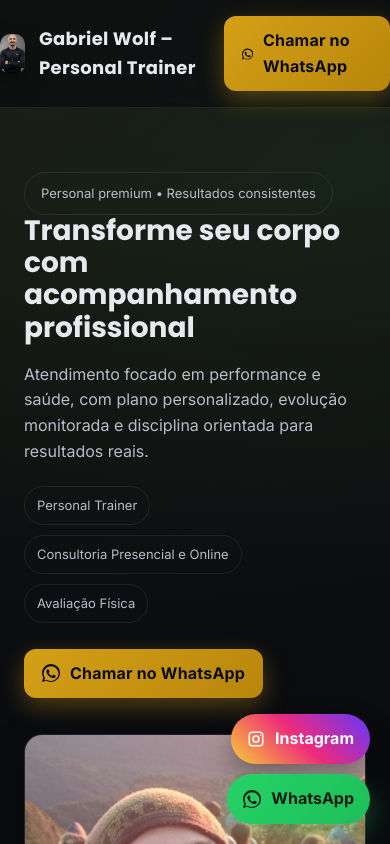
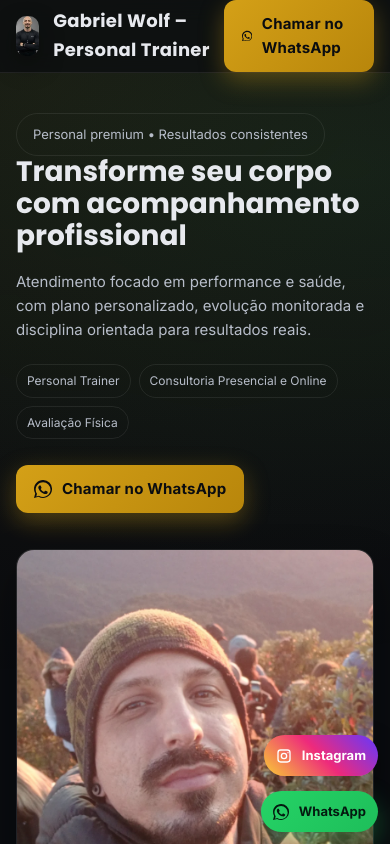
Before and after one commit to EdsonLM/Site-Personal-Gabriel-Wolf, a plain HTML site: page index.html in a window 390 px wide. Shown: the top 844 px of the page. Drawn offline with Linux system fonts and the light colour scheme.

Commit message:
Alterações para Mobile

```diff
--- a/index.html
+++ b/index.html
@@ -24,12 +24,19 @@
     html, body { height: 100%; }
     body {
       margin: 0;
-      background: radial-gradient(1200px 600px at 10% 10%, rgba(212,160,23,0.08), transparent),
-                  radial-gradient(800px 400px at 90% 20%, rgba(44,207,123,0.08), transparent),
-                  var(--bg);
+      background: var(--bg);
       color: var(--text);
       font-family: Inter, system-ui, -apple-system, Segoe UI, Roboto, Helvetica, Arial, sans-serif;
       line-height: 1.6;
+    }
+    body::before {
+      content: "";
+      position: fixed;
+      inset: 0;
+      z-index: -1;
+      background: radial-gradient(1200px 600px at 10% 10%, rgba(212,160,23,0.08), transparent),
+                  radial-gradient(800px 400px at 90% 20%, rgba(44,207,123,0.08), transparent);
+      pointer-events: none;
     }
     a { color: inherit; text-decoration: none; }
     img { max-width: 100%; display: block; }
@@ -120,6 +127,17 @@
     .ig-fab:hover { transform: translateY(-2px); box-shadow: 0 16px 34px rgba(0,0,0,0.45); }
     .ig-fab svg { width: 18px; height: 18px; }
 
+    @media (max-width: 600px) {
+      .whatsapp-fab, .ig-fab {
+        right: 12px;
+        bottom: 12px;
+        padding: 10px 12px;
+        font-size: 13px;
+      }
+      .ig-fab { bottom: 68px; }
+      .whatsapp-fab svg, .ig-fab svg { width: 16px; height: 16px; }
+    }
+
     footer { border-top: 1px solid var(--border); padding: 28px 0; margin-top: 24px; }
     .footer-grid { display: flex; align-items: center; justify-content: space-between; }
     .insta { display: inline-flex; align-items: center; gap: 10px; color: var(--muted); }
@@ -131,6 +149,22 @@
       .about .cards { grid-template-columns: 1fr; }
       .services { grid-template-columns: 1fr; }
       .testimonials { grid-template-columns: 1fr; }
+    }
+
+    @media (max-width: 600px) {
+      html { font-size: 15px; }
+      .wrap { padding: 0 16px; }
+      .hero { padding: 40px 0; }
+      .hero h2 { font-size: 28px; }
+      .hero p { font-size: 15px; }
+      .tags { gap: 8px; }
+      .tag { font-size: 12px; padding: 6px 10px; }
+      .hero-card img { aspect-ratio: 3/4; }
+      .section { padding: 32px 0; }
+      .section h3 { font-size: 20px; }
+      .about, .service, .testimonial { padding: 18px; }
+      .cta-block { flex-direction: column; align-items: flex-start; gap: 16px; }
+      .footer-grid { flex-direction: column; gap: 12px; text-align: center; }
     }
   </style>
 </head>
```
